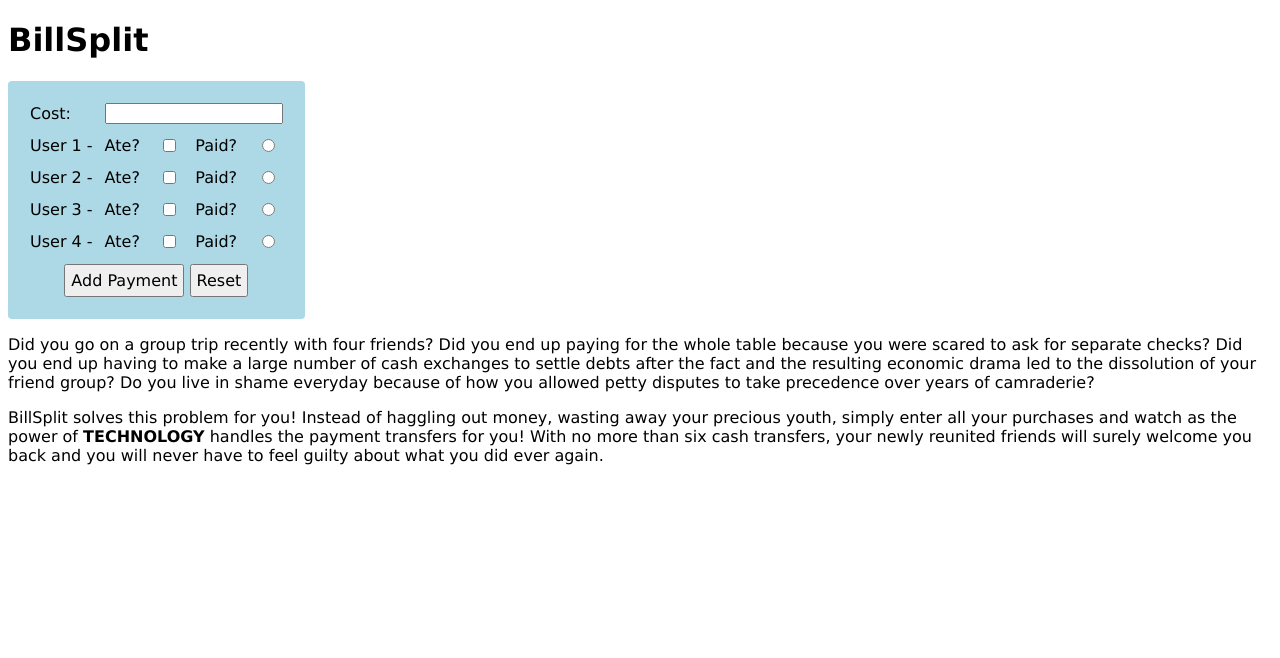
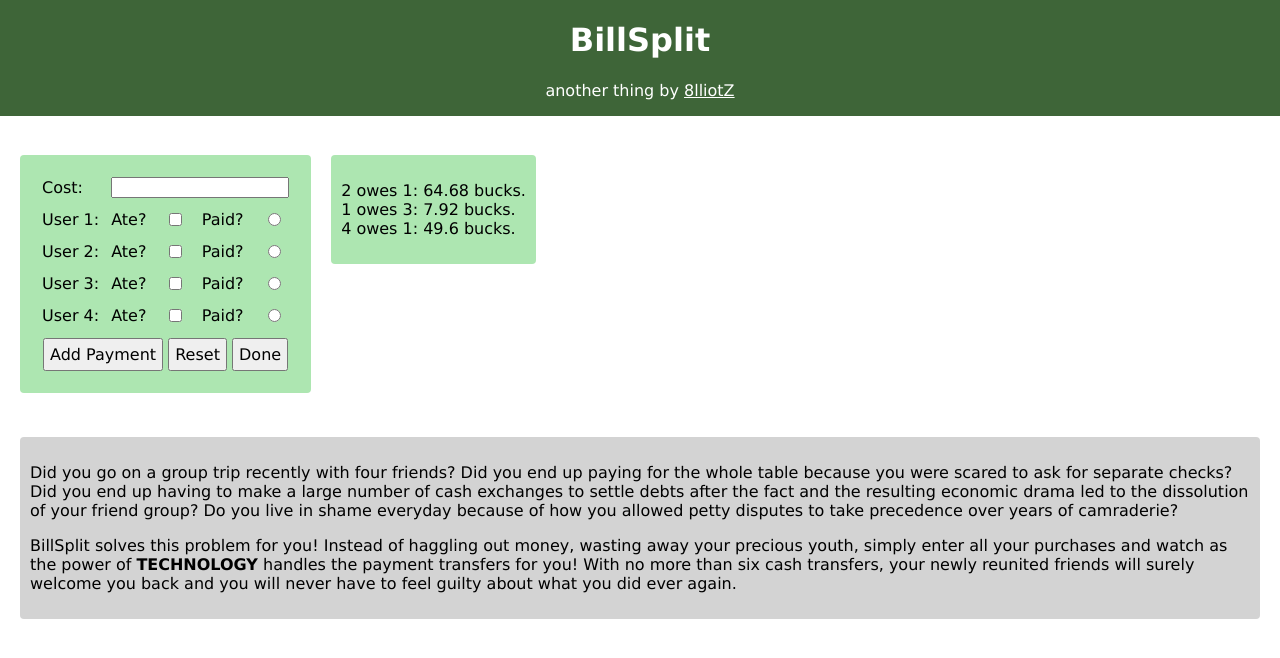
Before and after one commit to 8lliotzhang/billSplit, a plain HTML site: page index.html in a window 1280 px wide. Drawn offline with Linux system fonts and the light colour scheme.

Commit message:
so much changes but it's ok. divs are messy. code still not done (procrastination yay)

```diff
--- a/index.html
+++ b/index.html
@@ -2,9 +2,17 @@
 <html>
     <head>
         <link rel="stylesheet" href="style.css">
+        <title>BillSplit</title>
     </head>
     <body>
+        <div id="topdiv">
             <h1>BillSplit</h1>
+            <p>another thing by <a href="https://8lliotzhang.github.io/my-website/">8lliotZ</a></p>
+
+        </div>
+        <br>
+        <!-- contain the sbs divs here -->
+        <div id="wrap">
             <div id="formdiv">
                 <form>
                     <table>
@@ -13,7 +21,7 @@
                             <td colspan="4"><input type="number" id ="amt" step="0.01">
                         </tr>
                         <tr>
-                        <td>User 1 -
+                            <td>User 1:
                             <td>Ate?
                             <td><input type="checkbox" id="user1" name="user1" value="1">
                             <td>Paid?
@@ -21,7 +29,7 @@
 
                         </tr>
                         <tr>
-                        <td>User 2 -
+                            <td>User 2:
                             <td>Ate?
                             <td><input type="checkbox" id="user2" name="user2" value="2">
                             <td>Paid?
@@ -29,7 +37,7 @@
 
                         </tr>
                         <tr>
-                        <td>User 3 -
+                            <td>User 3:
                             <td>Ate?
                             <td><input type="checkbox" id="user3" name="user3" value="3">
                             <td>Paid?
@@ -37,27 +45,32 @@
 
                         </tr>
                         <tr>
-                        <td>User 4 -
+                            <td>User 4:
                             <td>Ate?
                             <td><input type="checkbox" id="user4" name="user4" value="4">
                             <td>Paid?
                             <td><input type="radio" id="payer4" name="payer"></td>
                         </tr>
                         <tr>
-                        <td colspan="5">
-                        <center>
+                            <td style="text-align:center;" colspan="5">
                                 <input id = "inb" type="submit" value="Add Payment">
                                 <input id= "inb" type="reset" value="Reset">
-                        </center>
-
+                                <input id="inb" type="button" value="Done" onclick="alert('placeholder for running finalprtout');">
                         </tr>
                     </table>
 
                 </form>
+            </div>
+            <div id="outdiv">
+                <p>
+                    2 owes 1: 64.68 bucks. <br>
+                    1 owes 3: 7.92 bucks. <br>
+                    4 owes 1: 49.6 bucks.
+                </p>
 
             </div>
-
-        <div>
+        </div>
+        <div id="txtdiv">
             <p>Did you go on a group trip recently with four friends? Did you end up paying for the whole table because you were scared to ask for separate checks? Did you end up having to make a large number of cash exchanges to settle debts after the fact and the resulting economic drama led to the dissolution of your friend group? Do you live in shame everyday because of how you allowed petty disputes to take precedence over years of camraderie?</p>
             <p>BillSplit solves this problem for you! Instead of haggling out money, wasting away your precious youth, simply enter all your purchases and watch as the power of <b>TECHNOLOGY</b> handles the payment transfers for you! With no more than six cash transfers, your newly reunited friends will surely welcome you back and you will never have to feel guilty about what you did ever again.</p>
         </div>
--- a/style.css
+++ b/style.css
@@ -1,6 +1,6 @@
-html{
-    padding:0;
-    margin:0;
+body{
+    padding: 0px;
+    margin: 0px;
     font-family: 'Geneva', 'Verdana', 'sans-serif'
 
 }
@@ -9,12 +9,60 @@ input{
     font-family: 'Geneva', 'Verdana', 'sans-serif'
 }
 
+#topdiv{
+    padding: 0px;
+    margin: 0px;
+    /*top: 0;*/
+    overflow: scroll;
+    width:100%;
+
+    text-align:center;
+    background-color: rgb(62, 101, 56);
+    color:white
+}
+
+a{
+    color:inherit;
+}
+#wrap{
+    margin: 0 auto;
+    position:relative;
+}
+
 #formdiv{
-    background-color: lightblue;
+    background-color: rgb(173, 230, 177);
     padding: 10px;
+    margin: 20px;
     width: fit-content;
     border-radius: 4px;
+    display: inline-block;
+
+
 }
+
+
+#outdiv{
+    background-color: rgb(173, 230, 177);
+    padding: 10px;
+    margin: 20px;
+    margin-left:0;
+    border-radius: 4px;
+    display: inline-block;
+    position: absolute;
+    top: 0;
+    vertical-align:top;
+
+}
+
+#txtdiv{
+    padding: 10px;
+    margin: 20px;
+    background-color:lightgrey;
+    border-radius:4px;
+    float:left;
+
+}
+
 table, th, td{
     /*border: 1px solid black;*/
     padding: 5px;
```
Also changed, not shown: script.js (+10 -9 lines). Lines whose indentation alone changed are shown as unchanged.
